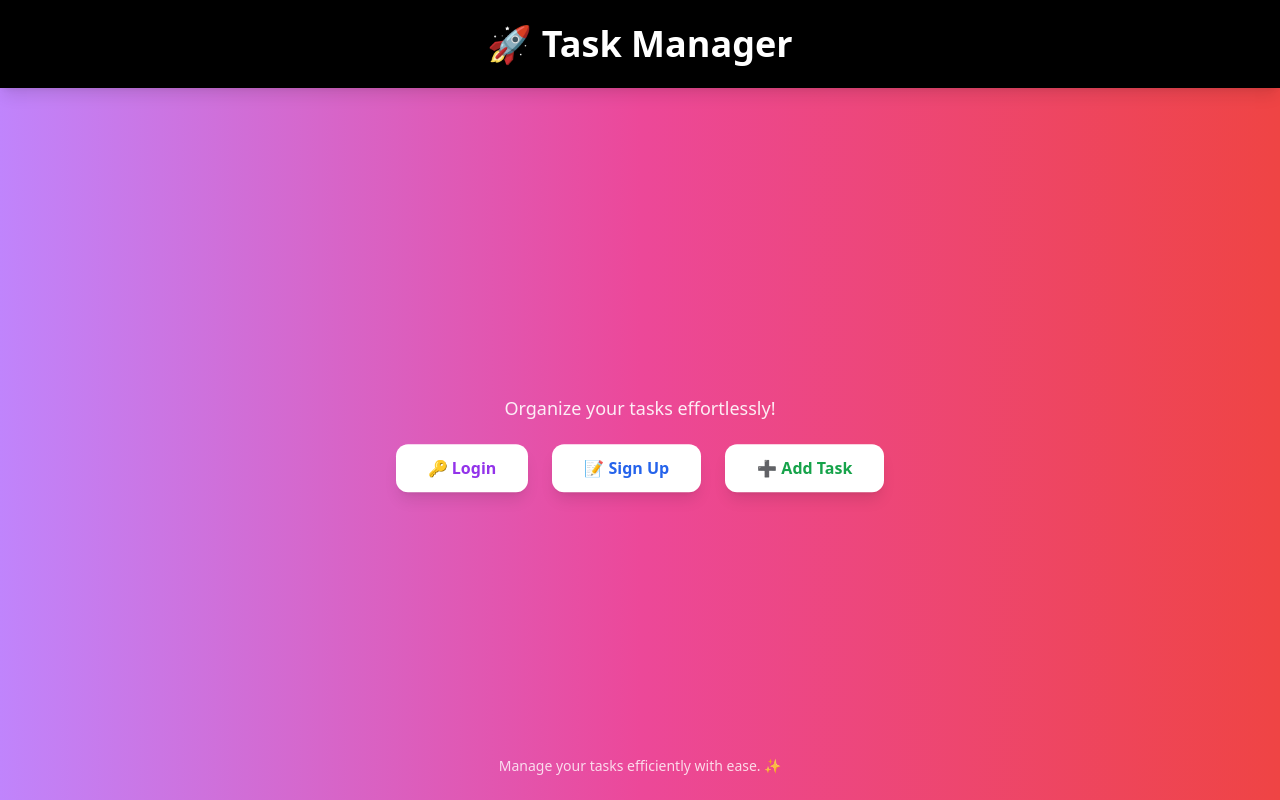
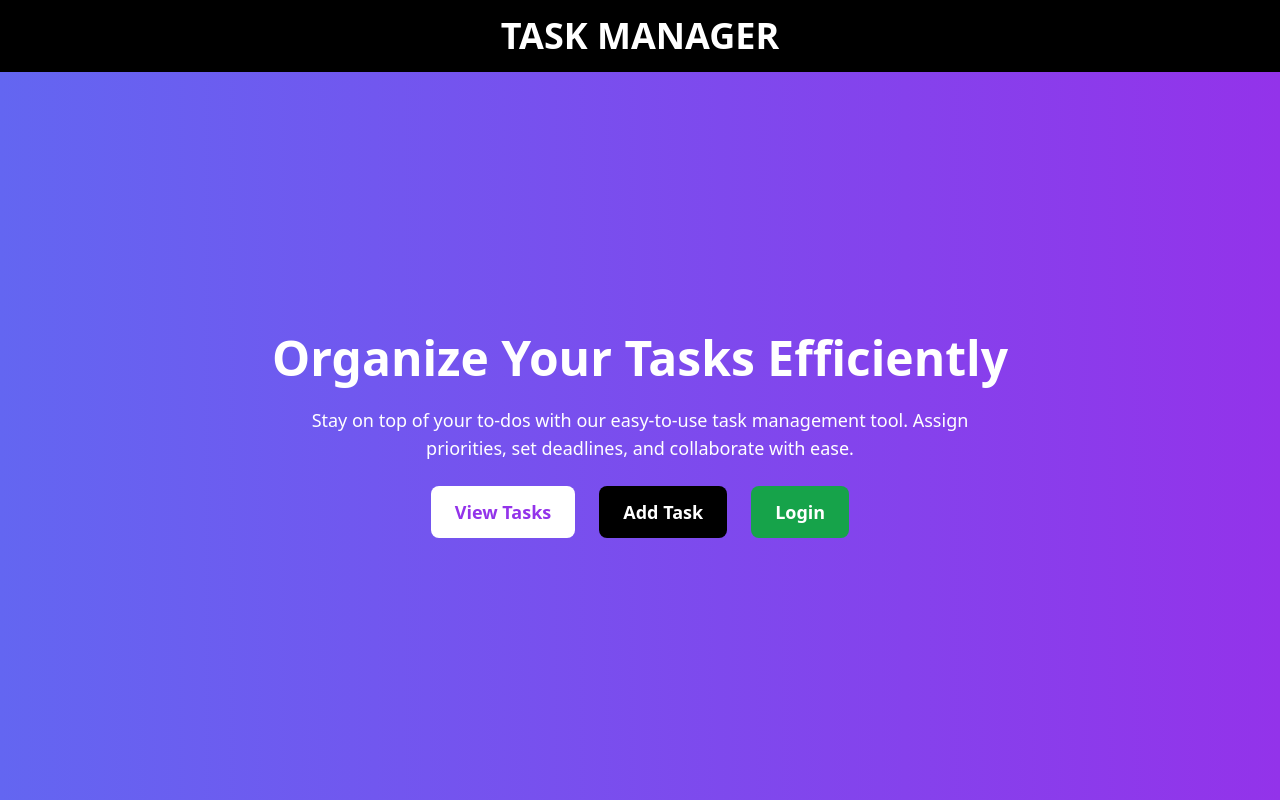
Before and after one commit to Dhun04/Task-Manager, a React (Vite) app: page / in a window 1280 px wide. Built offline with nearby package versions, Linux system fonts and the light colour scheme.

Commit message:
Update HomePage.jsx

```diff
--- a/src/pages/HomePage.jsx
+++ b/src/pages/HomePage.jsx
@@ -1,46 +1,59 @@
 import React from "react";
 import { Link } from "react-router-dom";
+import { motion } from "framer-motion";
 
 const HomePage = () => {
   return (
-    <div className="flex flex-col items-center min-h-screen bg-gradient-to-r from-purple-400 via-pink-500 to-red-500 text-white relative">
-      {/* Header with Black Background */}
-      <div className="w-full bg-black text-white py-6 shadow-lg flex justify-center">
-        <h1 className="text-4xl font-extrabold animate-fadeInDown">🚀 Task Manager</h1>
+    <div className="flex flex-col min-h-screen">
+      {/* Header Section */}
+      <header className="bg-black text-white py-4 text-center text-4xl font-bold">
+        TASK MANAGER
+      </header>
+
+      {/* Main Content Section */}
+      <div className="flex flex-col items-center justify-center flex-grow bg-gradient-to-r from-indigo-500 to-purple-600 text-white p-10">
+        <motion.h1
+          className="text-5xl font-extrabold mb-6"
+          initial={{ opacity: 0, y: -50 }}
+          animate={{ opacity: 1, y: 0 }}
+          transition={{ duration: 0.7 }}
+        >
+          Organize Your Tasks Efficiently
+        </motion.h1>
+
+        <motion.p
+          className="text-lg text-center mb-6 max-w-2xl"
+          initial={{ opacity: 0 }}
+          animate={{ opacity: 1 }}
+          transition={{ delay: 0.3, duration: 0.7 }}
+        >
+          Stay on top of your to-dos with our easy-to-use task management tool.
+          Assign priorities, set deadlines, and collaborate with ease.
+        </motion.p>
+
+        <motion.div
+          className="flex space-x-6"
+          initial={{ opacity: 0, scale: 0.8 }}
+          animate={{ opacity: 1, scale: 1 }}
+          transition={{ delay: 0.5, duration: 0.7 }}
+        >
+          <Link to="/tasks">
+            <button className="bg-white text-purple-600 px-6 py-3 rounded-lg font-bold text-lg hover:bg-gray-100 transition">
+              View Tasks
+            </button>
+          </Link>
+          <Link to="/taskform">
+            <button className="bg-black text-white px-6 py-3 rounded-lg font-bold text-lg hover:bg-gray-800 transition">
+              Add Task
+            </button>
+          </Link>
+          <Link to="/login">
+            <button className="bg-green-600 text-white px-6 py-3 rounded-lg font-bold text-lg hover:bg-blue-700 transition">
+              Login
+            </button>
+          </Link>
+        </motion.div>
       </div>
-
-      {/* Main Content */}
-      <div className="flex flex-col items-center justify-center flex-grow animate-fadeIn">
-        <p className="text-lg mb-6 opacity-90">Organize your tasks effortlessly!</p>
-
-        <div className="flex space-x-6">
-          <Link
-            to="/login"
-            className="px-8 py-3 bg-white text-purple-600 font-bold rounded-xl shadow-lg transform transition-all duration-300 hover:scale-110 hover:bg-purple-100 hover:shadow-2xl focus:ring-4 focus:ring-purple-300 animate-bounce"
-          >
-            🔑 Login
-          </Link>
-
-          <Link
-            to="/signup"
-            className="px-8 py-3 bg-white text-blue-600 font-bold rounded-xl shadow-lg transform transition-all duration-300 hover:scale-110 hover:bg-blue-100 hover:shadow-2xl focus:ring-4 focus:ring-blue-300 animate-bounce delay-200"
-          >
-            📝 Sign Up
-          </Link>
-
-          <Link
-            to="/add-task"
-            className="px-8 py-3 bg-white text-green-600 font-bold rounded-xl shadow-lg transform transition-all duration-300 hover:scale-110 hover:bg-green-100 hover:shadow-2xl focus:ring-4 focus:ring-green-300 animate-bounce delay-400"
-          >
-            ➕ Add Task
-          </Link>
-        </div>
-      </div>
-
-      {/* Floating Footer */}
-      <p className="absolute bottom-6 text-sm opacity-80 animate-fadeInUp">
-        Manage your tasks efficiently with ease. ✨
-      </p>
     </div>
   );
 };
```
